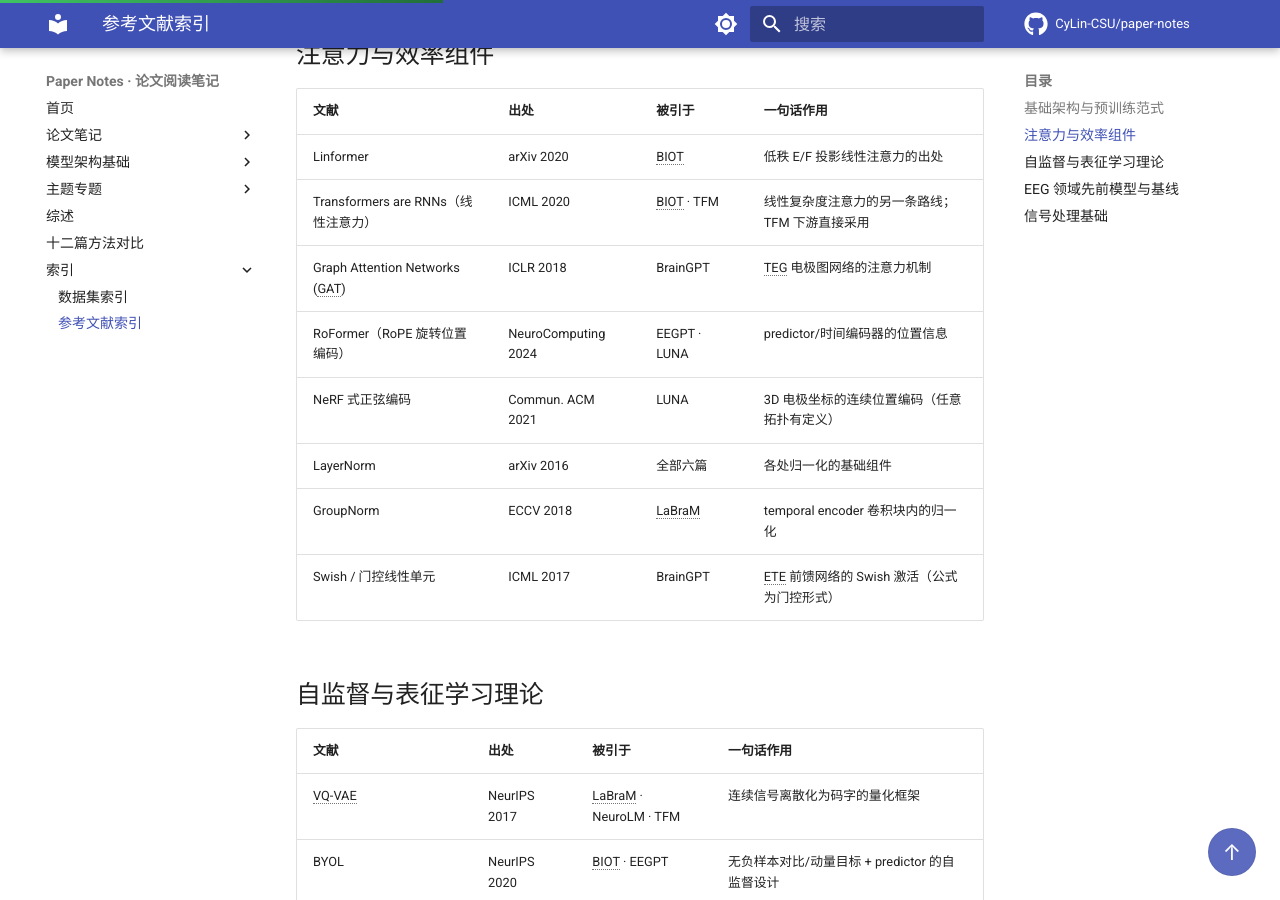
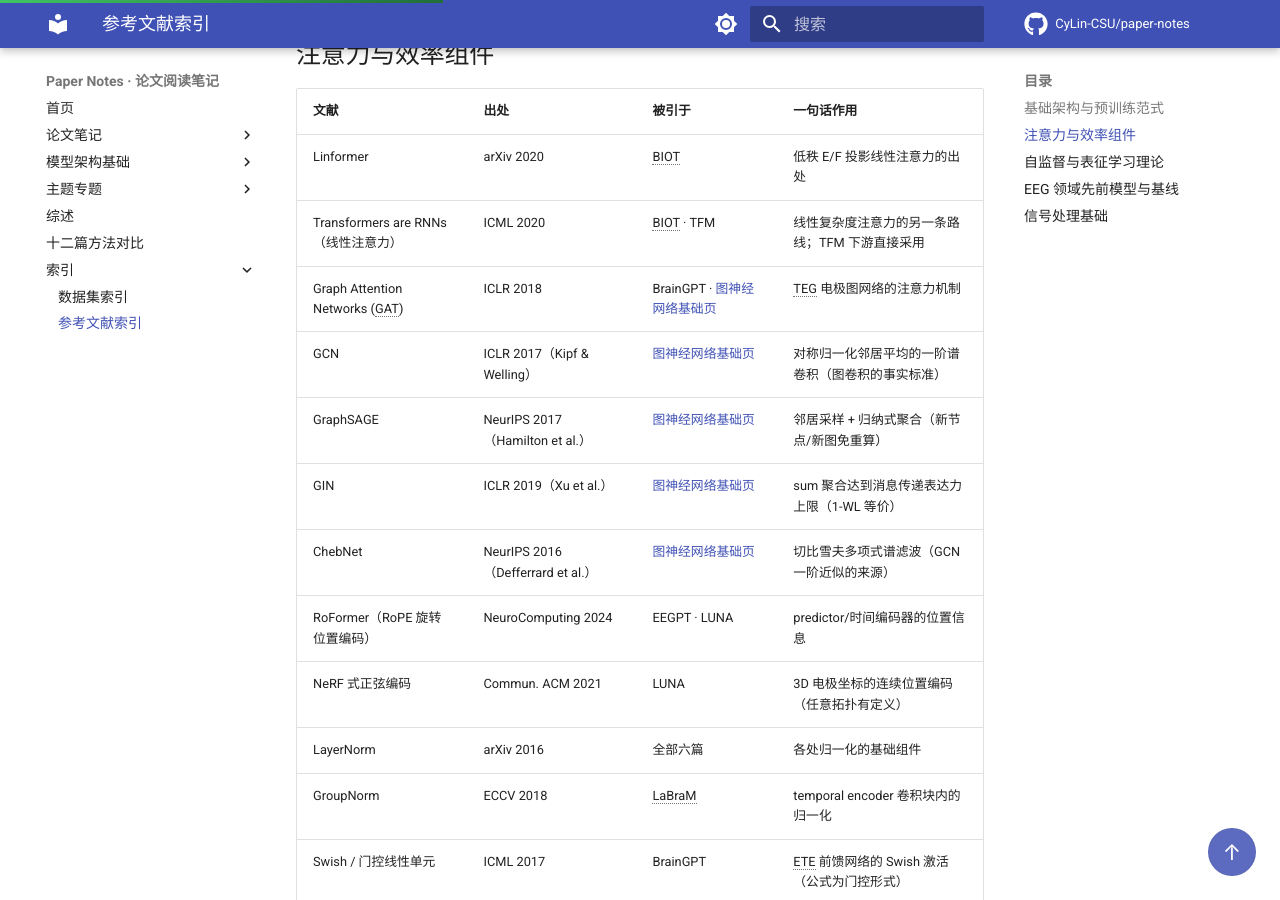
Before and after one commit to CyLin-CSU/paper-notes, an MkDocs documentation site: the page built from docs/references.md, in a window 1280 px wide and 900 px high, scrolled down 1594 px. Built offline with MkDocs 1.6.1 and Material for MkDocs 9.7.7, drawn with Linux system fonts in a browser that asks for light colours; a script that is not in the unit is left out; comment, search, counter and statistics services are not loaded.

Commit message:
模型架构基础新增：图神经网络（消息传递、GAT 与表达力边界）
- 新页 basics/gnn.md：为什么需要图（置换不变性/任意拓扑）→ 消息传递原语 → 谱视角（拉普拉斯/ChebNet/GCN 一阶近似）→ 三个代表（GCN/GraphSAGE/GAT，GAT 详细公式对接 BrainGPT TEG）→ 表达力（1-WL/GIN）与过平滑 → EEG 语境（TEG/功能连接图/与 LUNA 和 Transformer 的对照）
- 首页基础分类卡片 + 时间线；references 加 GCN/GraphSAGE/GIN/ChebNet 并更新 GAT 被引于
- 自问自答 3 问（对称归一化/GAT vs Transformer/过平滑与 RNN 同源）+ 复现速查卡（PyG/DGL）

```diff
--- a/docs/references.md
+++ b/docs/references.md
@@ -36,7 +36,11 @@ tags: [索引, 参考文献]
 |---|---|---|---|
 | Linformer | arXiv 2020 | BIOT | 低秩 E/F 投影线性注意力的出处 |
 | Transformers are RNNs（线性注意力） | ICML 2020 | BIOT · TFM | 线性复杂度注意力的另一条路线；TFM 下游直接采用 |
-| Graph Attention Networks (GAT) | ICLR 2018 | BrainGPT | TEG 电极图网络的注意力机制 |
+| Graph Attention Networks (GAT) | ICLR 2018 | BrainGPT · [图神经网络基础页](basics/gnn.md) | TEG 电极图网络的注意力机制 |
+| GCN | ICLR 2017（Kipf & Welling） | [图神经网络基础页](basics/gnn.md) | 对称归一化邻居平均的一阶谱卷积（图卷积的事实标准） |
+| GraphSAGE | NeurIPS 2017（Hamilton et al.） | [图神经网络基础页](basics/gnn.md) | 邻居采样 + 归纳式聚合（新节点/新图免重算） |
+| GIN | ICLR 2019（Xu et al.） | [图神经网络基础页](basics/gnn.md) | sum 聚合达到消息传递表达力上限（1-WL 等价） |
+| ChebNet | NeurIPS 2016（Defferrard et al.） | [图神经网络基础页](basics/gnn.md) | 切比雪夫多项式谱滤波（GCN 一阶近似的来源） |
 | RoFormer（RoPE 旋转位置编码） | NeuroComputing 2024 | EEGPT · LUNA | predictor/时间编码器的位置信息 |
 | NeRF 式正弦编码 | Commun. ACM 2021 | LUNA | 3D 电极坐标的连续位置编码（任意拓扑有定义） |
 | LayerNorm | arXiv 2016 | 全部六篇 | 各处归一化的基础组件 |
--- a/mkdocs.yml
+++ b/mkdocs.yml
@@ -97,6 +97,7 @@ nav:
       - LoRA · 低秩适配 (ICLR 2022): basics/lora.md
       - Attention 替代方案 (CS336 Lec 4): basics/attention-alternatives.md
       - 生成模型脉络 (VAE → DDPM → FM): basics/generative-lineage.md
+      - 图神经网络 (消息传递与 GAT): basics/gnn.md
   - 主题专题:
       - EEG Tokenization 演进: topics/tokenization.md
       - 预训练范式对比: topics/pretraining.md
```
Also changed, not shown: docs/basics/gnn.md (added, +102 -0 lines), docs/index.md (+8 -0 lines).
